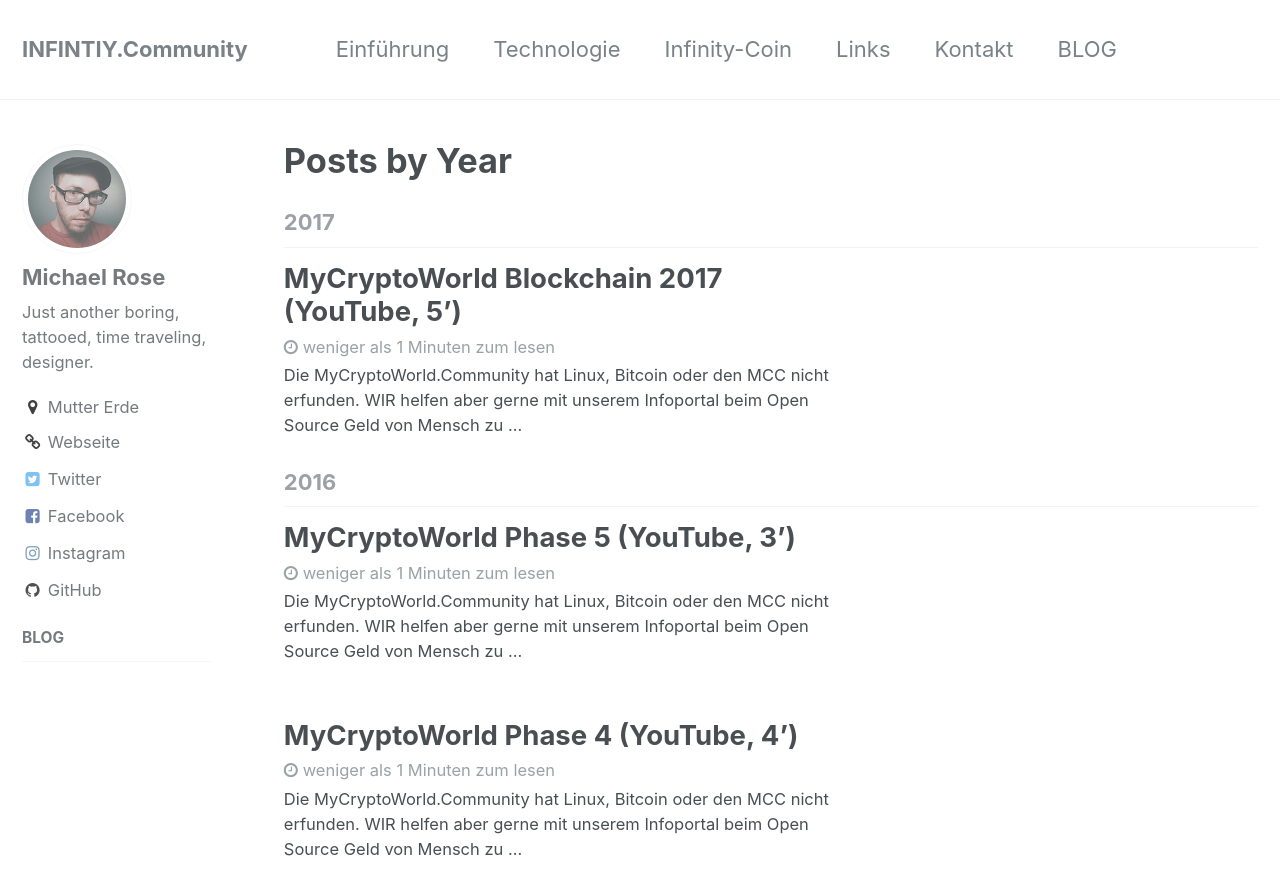
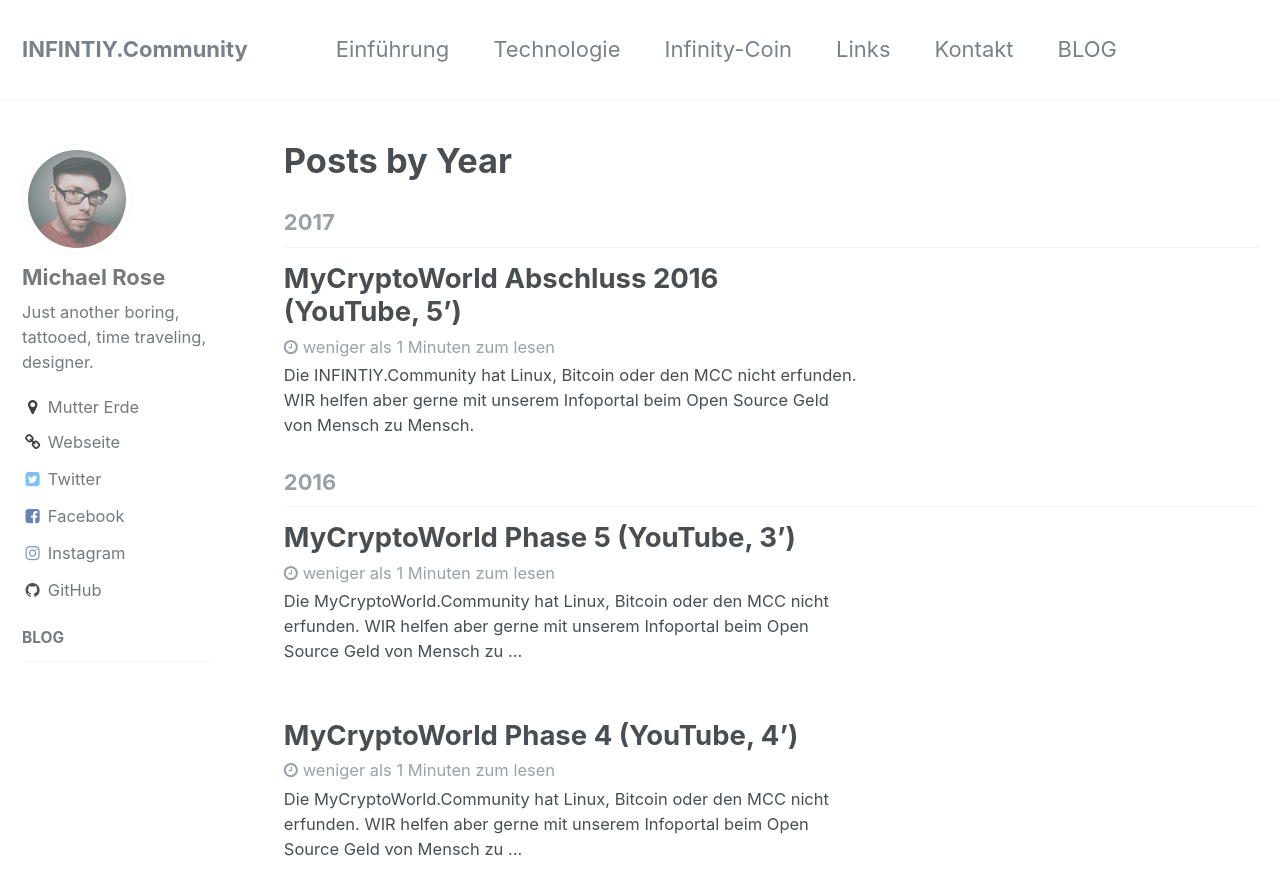
Before and after one commit to infinity-economics/WhitePaper, a Jekyll site: the page built from _pages/year-archive2.html, in a window 1280 px wide and 900 px high. Shown: the top 895 px of the window. Built offline with Jekyll 4.4.1, drawn with Linux system fonts in a browser that asks for light colours.

Commit message:
Update 2017-01-10-MyCryptoWorld-Blockchain-youtube.md

```diff
--- a/_posts/2017-01-10-MyCryptoWorld-Blockchain-youtube.md
+++ b/_posts/2017-01-10-MyCryptoWorld-Blockchain-youtube.md
@@ -1,12 +1,12 @@
 ---
-title: "MyCryptoWorld Blockchain 2017 (YouTube, 5')"
-excerpt: "Die <b><a href='http://MyCryptoWorld.Com'>MyCryptoWorld.Com</a></b>munity hat Linux, Bitcoin oder den MCC nicht erfunden.
+title: "MyCryptoWorld Abschluss 2016 (YouTube, 5')"
+excerpt: "Die <b><a href='https://INFINITY.Community'>INFINTIY.Community</a></b> hat Linux, Bitcoin oder den MCC nicht erfunden.
 WIR helfen aber gerne mit unserem Infoportal beim Open Source Geld von Mensch zu Mensch."
 header:
   overlay_image: /assets/images/unsplash-image-3.jpg
 # overlay_color: "#57be8b"   #overlay_color: "#5e616c"
   overlay_filter: 0.5 # same as adding an opacity of 0.5 to a black background
-  caption: "Discouse: [**https://Forum.MyCryptoWorld.com**](https://Forum.MyCryptoWorld.com){:target='_blank'}"
+  caption: "Discouse: [**https://Forum.INFINTIY.Community**](https://Forum.INFINTIY.Community){:target='_blank'}"
   cta_label: "<i class='fa fa-book'></i> Office > eu.MyCryptoWorld.Com"
   cta_url: "https://eu.MyCryptoWorld.Com/"
 modified:  2017-01-231T10:13:32-04:00
```
Also changed, not shown: other parts of _posts/2017-01-10-MyCryptoWorld-Blockchain-youtube.md (+1 -1 lines).
